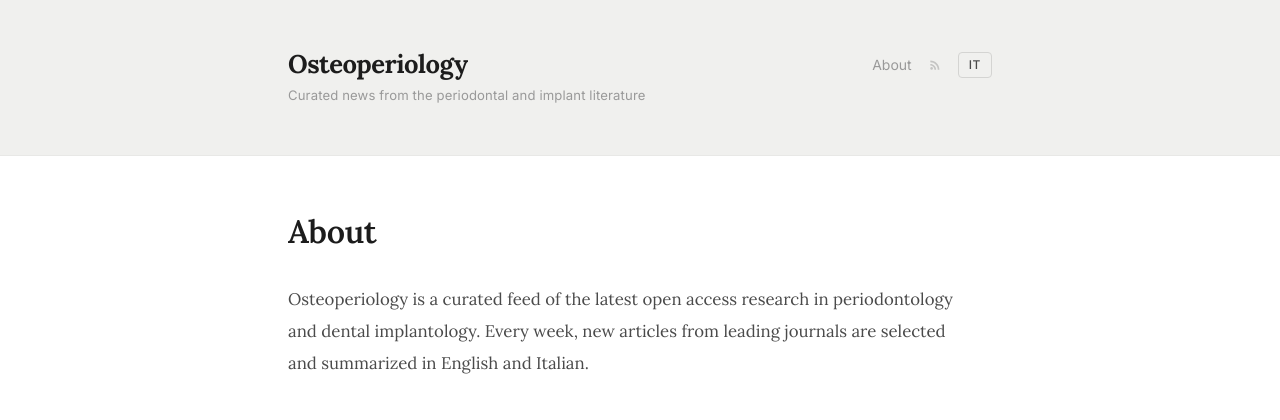
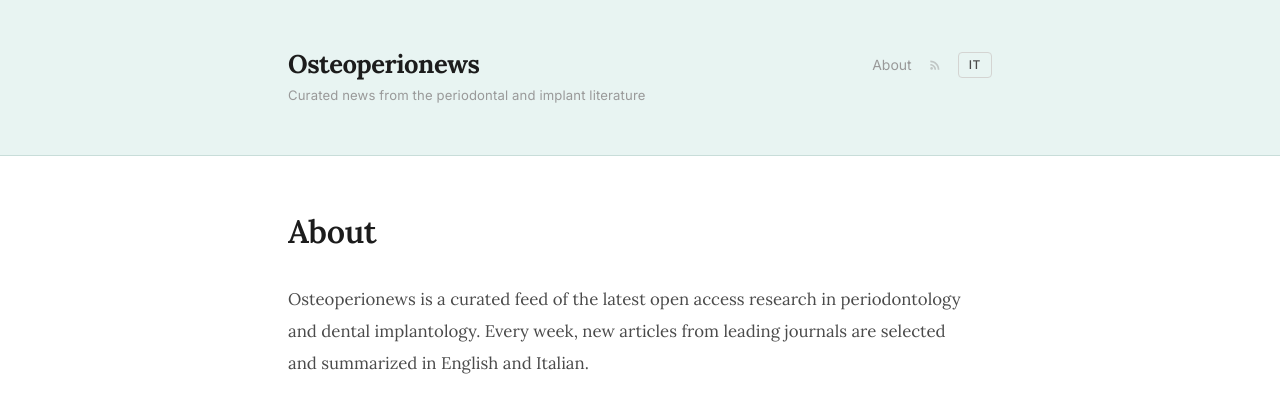
Before and after one commit to uliusXCaesar262/osteoperiology, a Next.js app: page /en/about in a window 1280 px wide. Shown: the top 420 px of the page. Built offline with nearby package versions, Linux system fonts and the light colour scheme.

Commit message:
rename Osteoperionews, header/footer acquamarina chiaro, titoli IT

```diff
--- a/scripts/generate-feed.ts
+++ b/scripts/generate-feed.ts
@@ -59,7 +59,7 @@ function main() {
   const rss = `<?xml version="1.0" encoding="UTF-8"?>
 <rss version="2.0" xmlns:atom="http://www.w3.org/2005/Atom">
   <channel>
-    <title>Osteoperiology</title>
+    <title>Osteoperionews</title>
     <link>${SITE_URL}</link>
     <description>Curated news from the periodontal and implant literature — Dr. Ernesto Bruschi</description>
     <language>en</language>
--- a/src/app/[lang]/about/page.tsx
+++ b/src/app/[lang]/about/page.tsx
@@ -6,12 +6,12 @@ import { SITE_URL } from "@/lib/constants";
 
 const aboutMeta = {
   en: {
-    title: "About Osteoperiology",
+    title: "About Osteoperionews",
     description:
       "Curated open access periodontology and implantology research by Dr. Ernesto Bruschi — periodontist, implantologist, oral surgeon.",
   },
   it: {
-    title: "Info — Osteoperiology",
+    title: "Info — Osteoperionews",
     description:
       "Ricerca open access curata in parodontologia e implantologia dal Dr. Ernesto Bruschi — parodontologo, implantologo, chirurgo orale.",
   },
--- a/src/app/globals.css
+++ b/src/app/globals.css
@@ -62,8 +62,8 @@ a:hover {
 
 /* ─── Header ─── */
 .site-header {
-  background: #f0f0ee;
-  border-bottom: 1px solid var(--color-divider);
+  background: #e8f4f2;
+  border-bottom: 1px solid #c8ddd9;
 }
 
 .site-header h1 {
@@ -251,8 +251,8 @@ a:hover {
 
 /* ─── Footer ─── */
 .site-footer {
-  background: #f0f0ee;
-  border-top: 1px solid var(--color-divider);
+  background: #e8f4f2;
+  border-top: 1px solid #c8ddd9;
   color: var(--color-ink-muted);
 }
 
--- a/src/app/layout.tsx
+++ b/src/app/layout.tsx
@@ -5,14 +5,14 @@ import "./globals.css";
 export const metadata: Metadata = {
   metadataBase: new URL(SITE_URL),
   title: {
-    default: "Osteoperiology — Periodontal & Implant Literature",
-    template: "%s | Osteoperiology",
+    default: "Osteoperionews — Periodontal & Implant Literature",
+    template: "%s | Osteoperionews",
   },
   description:
     "Weekly curated summaries of open access articles in periodontology and dental implantology — Dr. Ernesto Bruschi",
   authors: [{ name: "Dr. Ernesto Bruschi", url: "https://orcid.org/0000-0002-4773-5384" }],
   creator: "Dr. Ernesto Bruschi",
-  publisher: "Osteoperiology",
+  publisher: "Osteoperionews",
   keywords: [
     "periodontology", "parodontologia",
     "dental implants", "implantologia dentale",
@@ -34,18 +34,18 @@ export const metadata: Metadata = {
     },
   },
   openGraph: {
-    title: "Osteoperiology",
+    title: "Osteoperionews",
     description:
       "Weekly curated summaries of open access articles in periodontology and dental implantology",
     type: "website",
-    siteName: "Osteoperiology",
+    siteName: "Osteoperionews",
     url: SITE_URL,
     locale: "en_US",
     alternateLocale: "it_IT",
   },
   twitter: {
     card: "summary",
-    title: "Osteoperiology",
+    title: "Osteoperionews",
     description:
       "Weekly curated summaries of open access articles in periodontology and dental implantology",
   },
--- a/src/i18n/dictionaries/en.json
+++ b/src/i18n/dictionaries/en.json
@@ -1,6 +1,6 @@
 {
   "site": {
-    "title": "Osteoperiology",
+    "title": "Osteoperionews",
     "subtitle": "Curated news from the periodontal and implant literature",
     "author": "Dr. Ernesto Bruschi",
     "description": "Weekly curated summaries of open access articles in periodontology and dental implantology"
@@ -28,7 +28,7 @@
   },
   "about": {
     "title": "About",
-    "text": "Osteoperiology is a curated feed of the latest open access research in periodontology and dental implantology. Every week, new articles from leading journals are selected and summarized in English and Italian.",
+    "text": "Osteoperionews is a curated feed of the latest open access research in periodontology and dental implantology. Every week, new articles from leading journals are selected and summarized in English and Italian.",
     "topics": "Monitored topics",
     "curatedBy": "Curated by",
     "links": "Links"
--- a/src/i18n/dictionaries/it.json
+++ b/src/i18n/dictionaries/it.json
@@ -1,6 +1,6 @@
 {
   "site": {
-    "title": "Osteoperiology",
+    "title": "Osteoperionews",
     "subtitle": "Notizie curate dalla letteratura parodontale e implantare",
     "author": "Dr. Ernesto Bruschi",
     "description": "Riassunti settimanali curati di articoli open access in parodontologia e implantologia dentale"
@@ -28,7 +28,7 @@
   },
   "about": {
     "title": "Info",
-    "text": "Osteoperiology è un feed curato delle ultime ricerche open access in parodontologia e implantologia dentale. Ogni settimana, i più importanti nuovi articoli dalle principali riviste con riassunti in inglese e italiano. L'aggiornamento facile per tutti.",
+    "text": "Osteoperionews è un feed curato delle ultime ricerche open access in parodontologia e implantologia dentale. Ogni settimana, i più importanti nuovi articoli dalle principali riviste con riassunti in inglese e italiano. L'aggiornamento facile per tutti.",
     "topics": "Argomenti monitorati",
     "curatedBy": "A cura di",
     "links": "Link"
```
Also changed, not shown: 1 other file (tests, documents, lock files or other folders).
